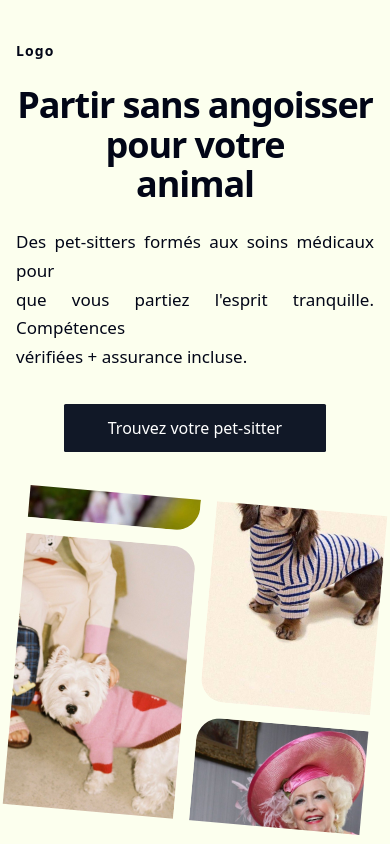
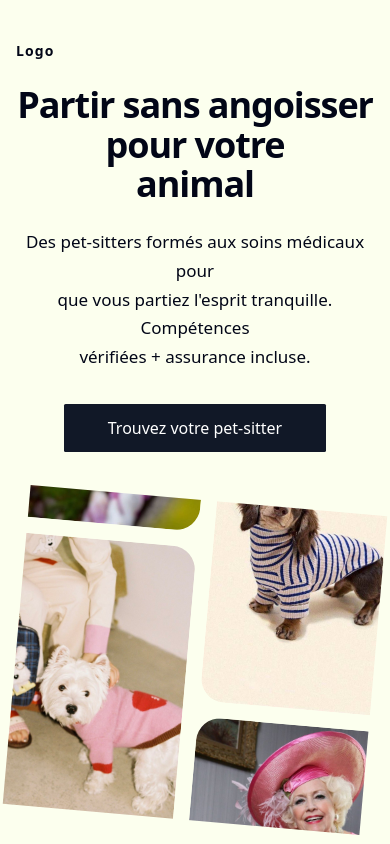
Before and after one commit to Owarino777/landing_page_mamy_pet, a Next.js app: page / in a window 390 px wide. Shown: the top 844 px of the page. Built offline with nearby package versions, Linux system fonts and the light colour scheme.

Commit message:
fix: Réorganiser le centrage du texte pour les écrans mobiles dans la section Hero

```diff
--- a/app/styles/hero.css
+++ b/app/styles/hero.css
@@ -320,26 +320,6 @@
     }
 }
 
-/* Mobile M: 375–424px → centre le paragraphe */
-@media (min-width: 375px) and (max-width: 424px) {
-    .hero-text {
-        text-align: center;
-        /* centre le texte */
-        margin-left: auto;
-        margin-right: auto;
-    }
-}
-
-/* Mobile S: ≤374px → centre le paragraphe */
-@media (max-width: 374px) {
-    .hero-text {
-        text-align: center;
-        /* centre le texte */
-        margin-left: auto;
-        margin-right: auto;
-    }
-}
-
 /* Tablet ≤ 1023px: centrage du contenu Hero */
 @media (max-width: 1023px) {
     .hero-content {
@@ -385,3 +365,12 @@
         gap: 0.75rem;
     }
 }
+
+/* Mobile M + Mobile S : texte du paragraphe centré */
+@media (max-width: 424px) {
+    .hero-text {
+        text-align: center;
+        margin-left: auto;
+        margin-right: auto;
+    }
+}
```
